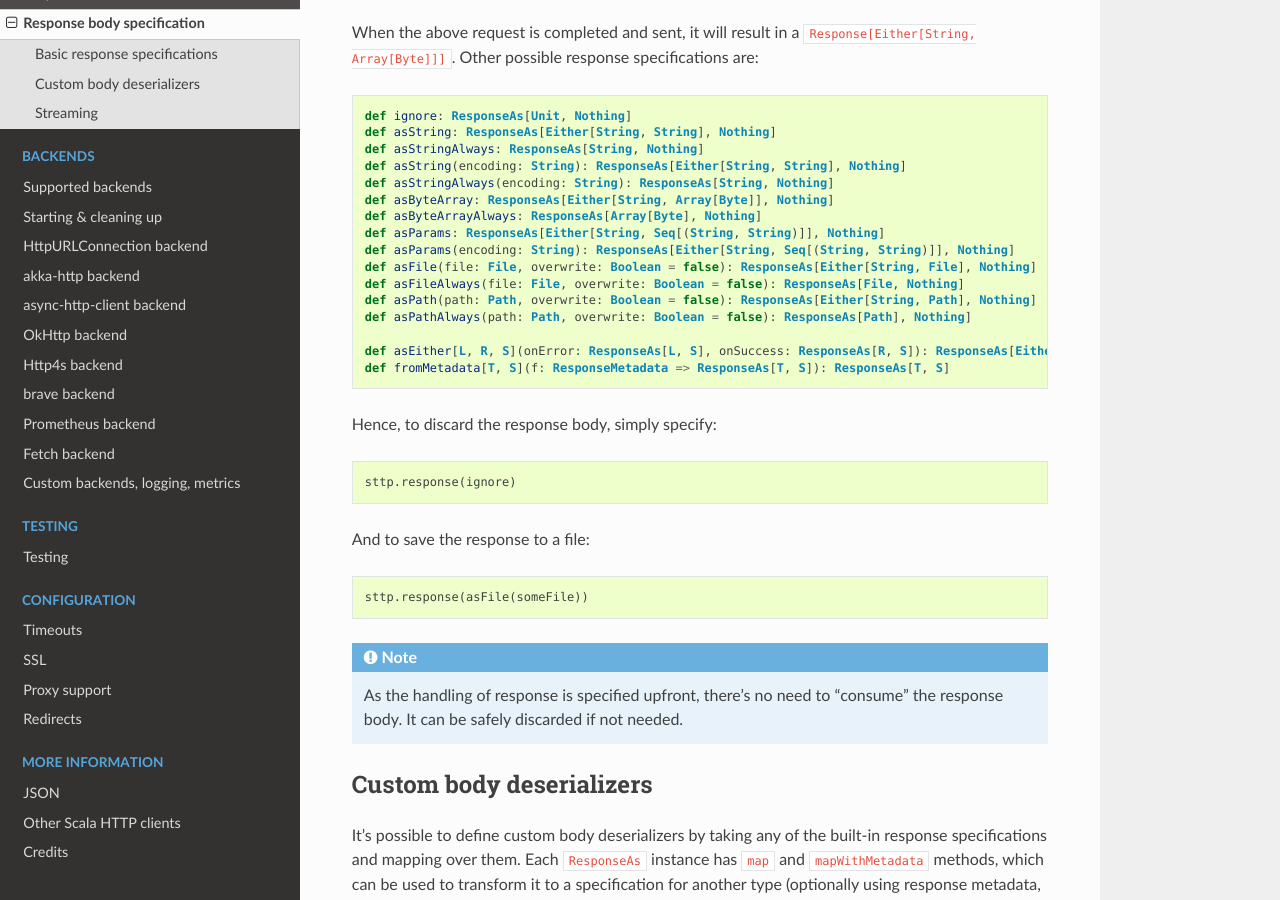
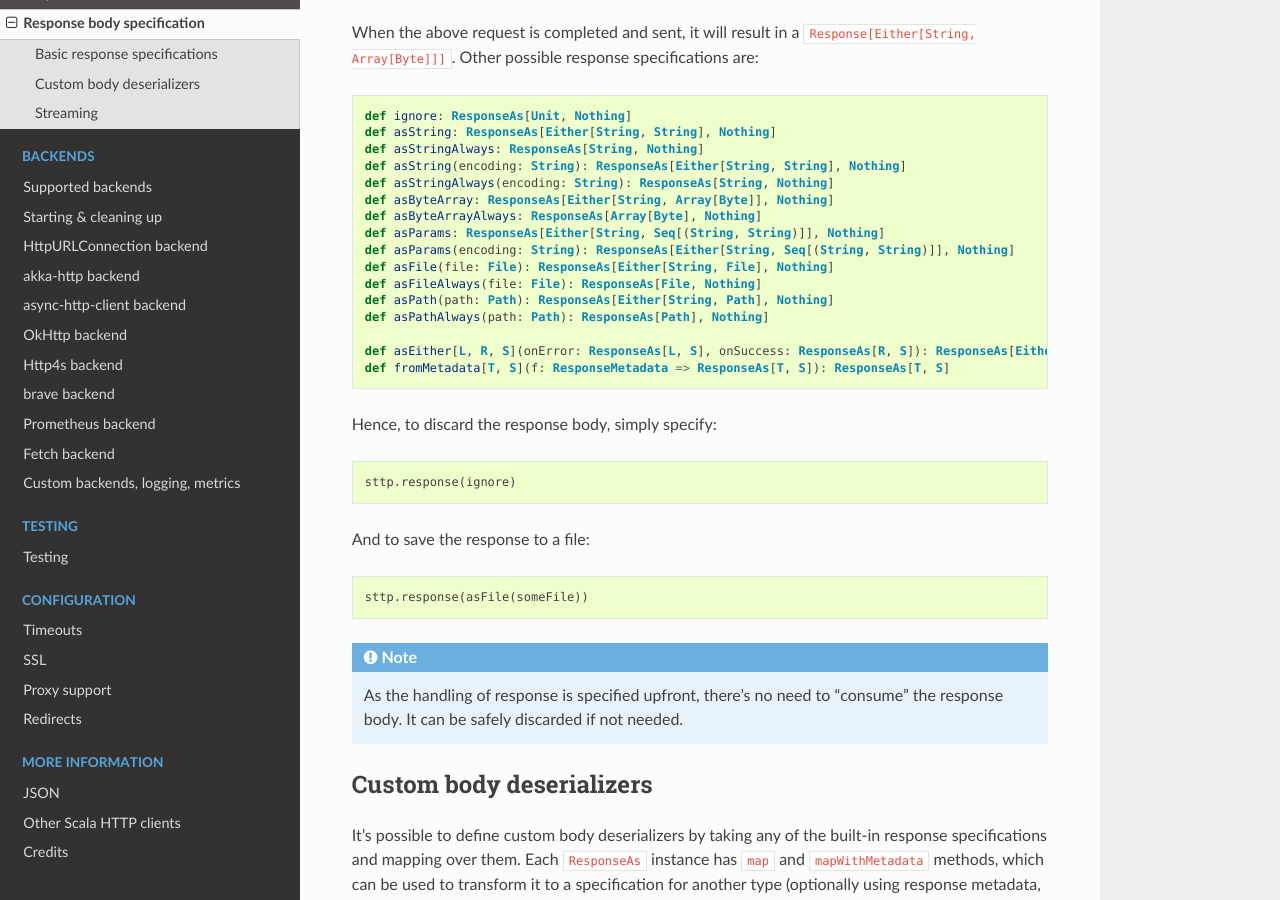
Before and after one commit to softwaremill/sttp, a Sphinx documentation site: the page built from docs/responses/body.rst, in a window 1280 px wide and 900 px high, scrolled down 703 px. Built offline with Sphinx 7.4.7 and the Read the Docs theme 2.0.0, drawn with Linux system fonts in a browser that asks for light colours.

Commit message:
Remove overwrite checking when saving files

```diff
--- a/docs/responses/body.rst
+++ b/docs/responses/body.rst
@@ -30,10 +30,10 @@ When the above request is completed and sent, it will result in a ``Response[Eit
   def asByteArrayAlways: ResponseAs[Array[Byte], Nothing]
   def asParams: ResponseAs[Either[String, Seq[(String, String)]], Nothing]
   def asParams(encoding: String): ResponseAs[Either[String, Seq[(String, String)]], Nothing]
-  def asFile(file: File, overwrite: Boolean = false): ResponseAs[Either[String, File], Nothing]
-  def asFileAlways(file: File, overwrite: Boolean = false): ResponseAs[File, Nothing]
-  def asPath(path: Path, overwrite: Boolean = false): ResponseAs[Either[String, Path], Nothing]
-  def asPathAlways(path: Path, overwrite: Boolean = false): ResponseAs[Path], Nothing]
+  def asFile(file: File): ResponseAs[Either[String, File], Nothing]
+  def asFileAlways(file: File): ResponseAs[File, Nothing]
+  def asPath(path: Path): ResponseAs[Either[String, Path], Nothing]
+  def asPathAlways(path: Path): ResponseAs[Path], Nothing]
 
   def asEither[L, R, S](onError: ResponseAs[L, S], onSuccess: ResponseAs[R, S]): ResponseAs[Either[L, R], S]
   def fromMetadata[T, S](f: ResponseMetadata => ResponseAs[T, S]): ResponseAs[T, S]
```
Also changed, not shown: 16 other files.
